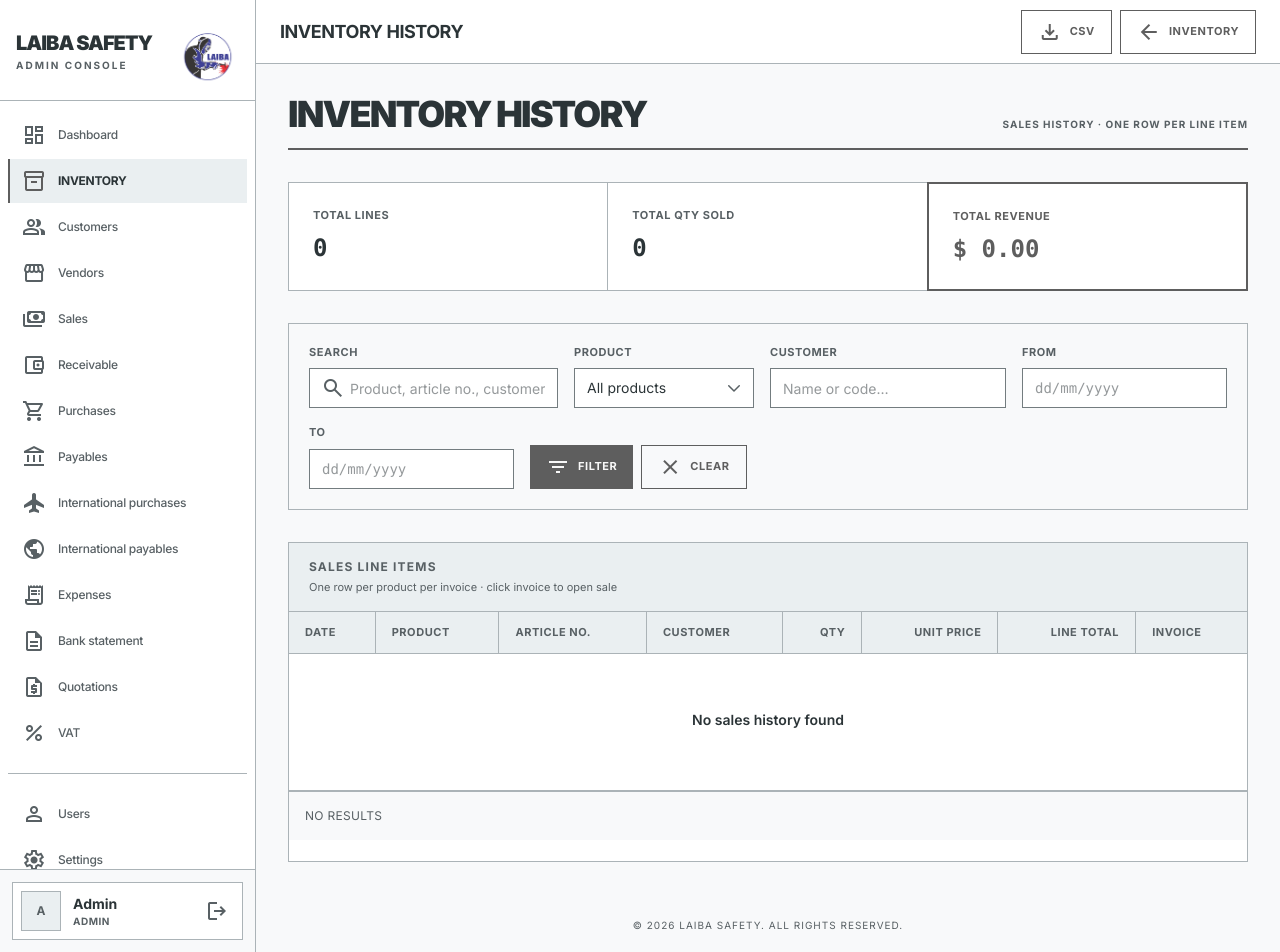
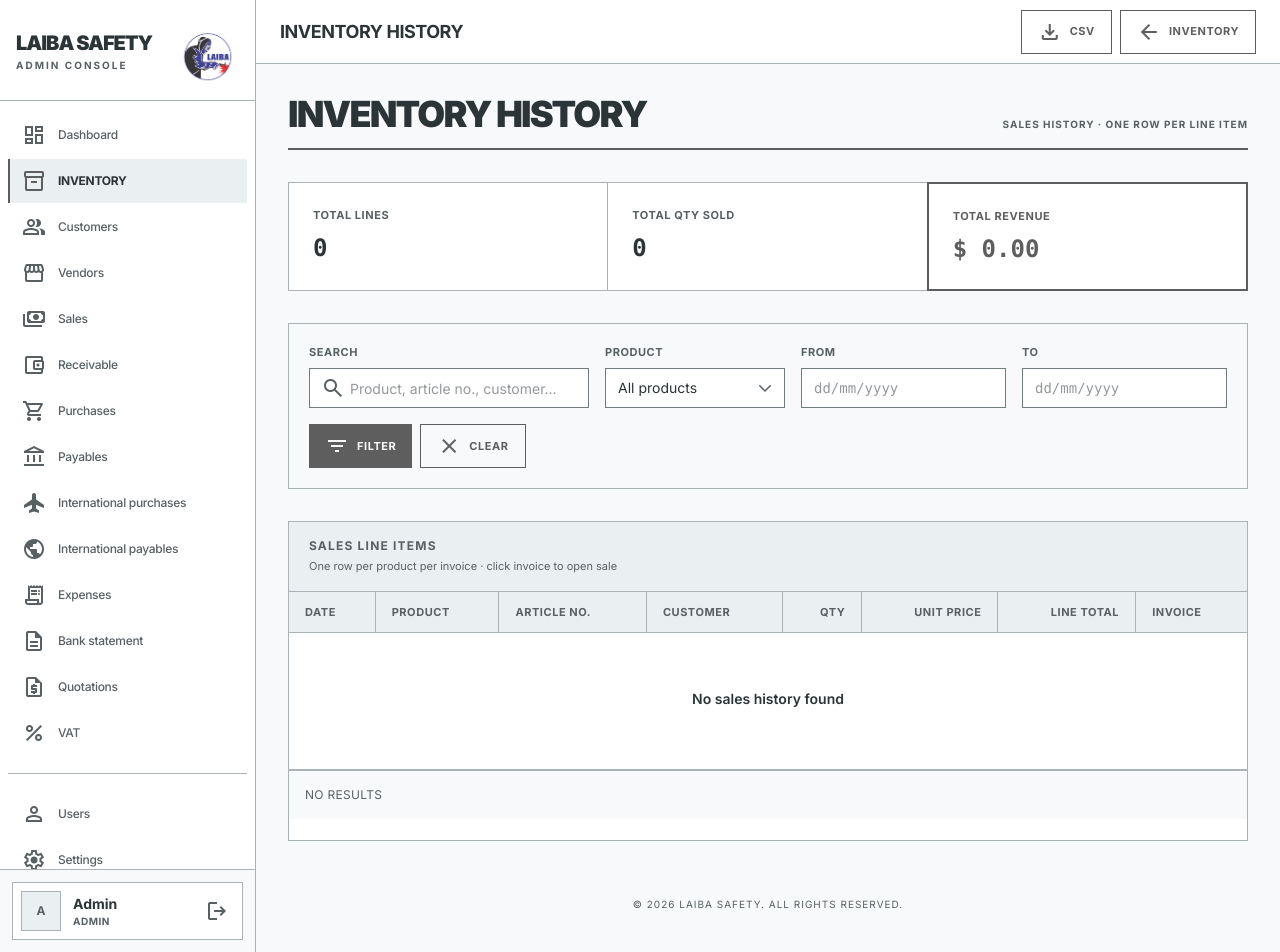
Before and after one commit to MuhammadSaljooq/projectlaibaindustry, a Laravel app: page /inventory/history in a window 1280 px wide. Run offline with Laravel 12, Linux system fonts and the light colour scheme; a user stored in the database is signed in; data comes from the database, SQL or seed files in the repository; data that the repository does not hold is empty; style sheets or scripts are compiled from the project's sources; some libraries are stand-ins or nearby versions.

Commit message:
Remove Customer field from inventory history filter
Search bar already covers customer name, customer code, product name,
and article no. via server-side query. Removed the redundant Customer
field and updated Clear button logic accordingly.

Co-Authored-By: Claude Sonnet 4.6 <noreply@anthropic.com>

```diff
--- a/laibaindustry-erp/resources/views/inventory/history.blade.php
+++ b/laibaindustry-erp/resources/views/inventory/history.blade.php
@@ -102,10 +102,6 @@ Inventory
 @endforeach
 </select>
 </div>
-<div class="min-w-[160px]">
-<label class="st-label block mb-2" for="ih-customer">Customer</label>
-<input class="st-input w-full h-10 px-3 text-sm" id="ih-customer" type="text" name="customer" value="{{ request('customer') }}" placeholder="Name or code…" autocomplete="off">
-</div>
 <div class="min-w-[130px]">
 <label class="st-label block mb-2" for="ih-from">From</label>
 <input class="st-input w-full h-10 px-3 text-sm font-mono" id="ih-from" type="text" name="from" value="{{ old('from', filter_date_input_value(request('from'))) }}" placeholder="dd/mm/yyyy" inputmode="numeric" autocomplete="off">
@@ -119,7 +115,7 @@ Inventory
 <span class="material-symbols-outlined text-[16px]">filter_list</span>
 Filter
 </button>
-<a href="{{ route('inventory.history') }}" class="st-btn-secondary h-10 px-4 inline-flex items-center gap-2{{ request('search') || request('product_id') || request('customer') || request('from') || request('to') ? '' : ' hidden' }}" id="ih-clear-btn">
+<a href="{{ route('inventory.history') }}" class="st-btn-secondary h-10 px-4 inline-flex items-center gap-2{{ request('search') || request('product_id') || request('from') || request('to') ? '' : ' hidden' }}" id="ih-clear-btn">
 <span class="material-symbols-outlined text-[16px]">close</span>
 Clear
 </a>
@@ -236,7 +232,7 @@ No results
         if (emptyRow) emptyRow.style.display = (visible === 0 && needle !== '') ? '' : 'none';
 
         var clearBtn = document.getElementById('ih-clear-btn');
-        if (clearBtn) clearBtn.classList.toggle('hidden', needle === '' && !document.querySelector('[name="product_id"]').value && !document.getElementById('ih-customer').value && !document.getElementById('ih-from').value && !document.getElementById('ih-to').value);
+        if (clearBtn) clearBtn.classList.toggle('hidden', needle === '' && !document.querySelector('[name="product_id"]').value && !document.getElementById('ih-from').value && !document.getElementById('ih-to').value);
     }
 
     var searchTimer;
```
